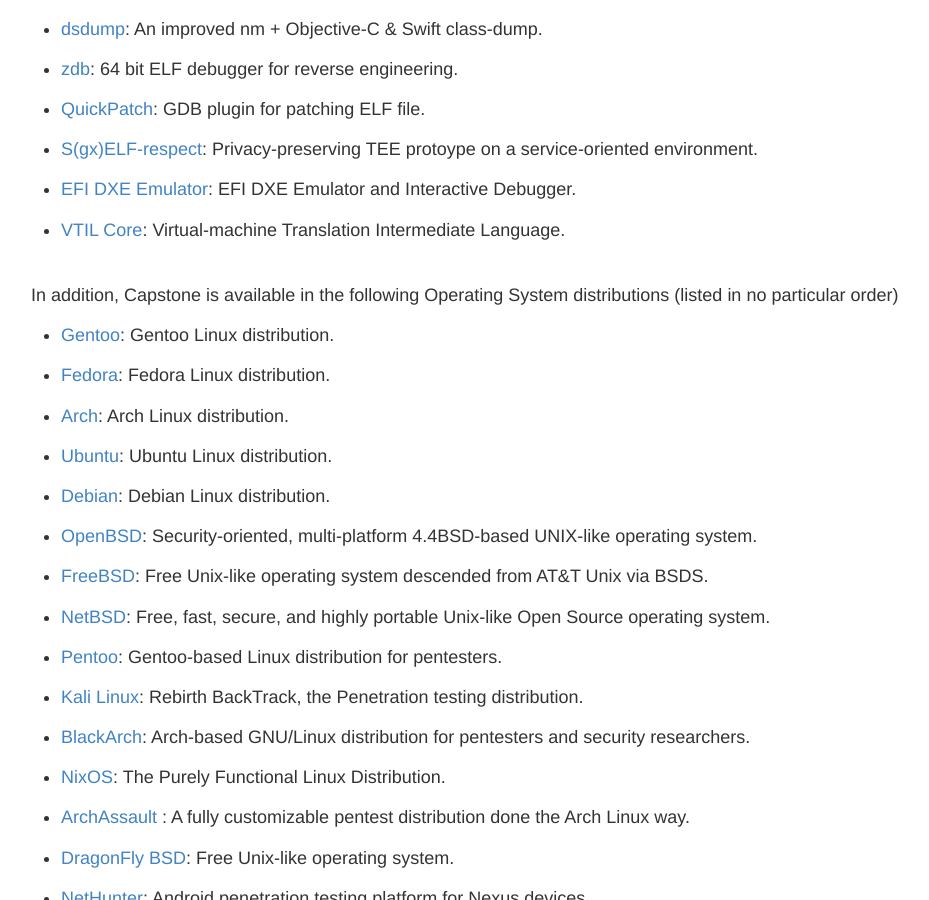
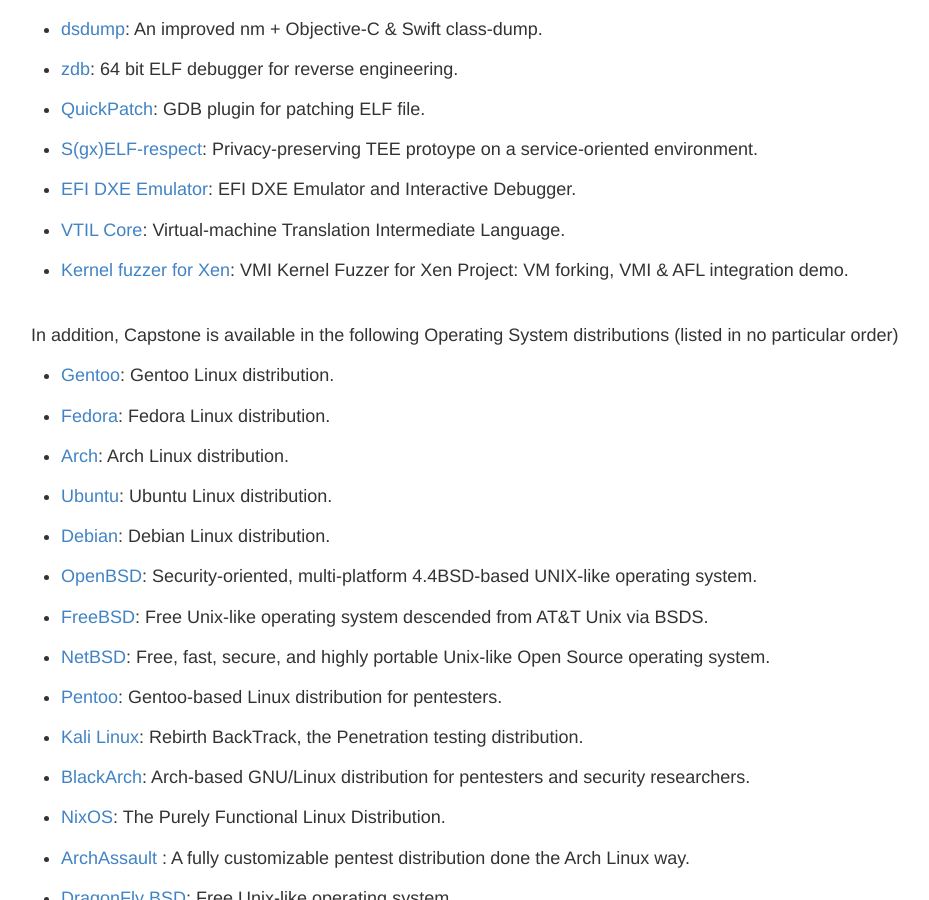
Before and after one commit to capstone-engine/capstone-engine.github.io, a Jekyll site: the page built from showcase.md, in a window 1280 px wide and 900 px high, scrolled down 20542 px. Shown: the whole window, without its empty margins (169-1098 px from the left). Built offline with Jekyll 4.4.1, drawn with Linux system fonts in a browser that asks for light colours; some of the changed lines change nothing that is shown.

Commit message:
showcase

```diff
--- a/showcase.md
+++ b/showcase.md
@@ -5,7 +5,7 @@
 
 ## Showcase
 
-In our knowledge, Capstone has been used by **494** following products (listed in no particular order).
+In our knowledge, Capstone has been used by **495** following products (listed in no particular order).
 
 - [Skorpio](http://groundx.io/docs/Opcde2018-skorpio.pdf): Cross-platform-architecture Dynamic Instrumentation Framework (PDF).
 
@@ -993,6 +993,8 @@
 
 - [VTIL Core](https://github.com/vtil-project/VTIL-Core): Virtual-machine Translation Intermediate Language.
 
+- [Kernel fuzzer for Xen](https://github.com/intel/kernel-fuzzer-for-xen-project): VMI Kernel Fuzzer for Xen Project: VM forking, VMI & AFL integration demo.
+
 
 <br>
 In addition, Capstone is available in the following Operating System distributions (listed in no particular order)
```
